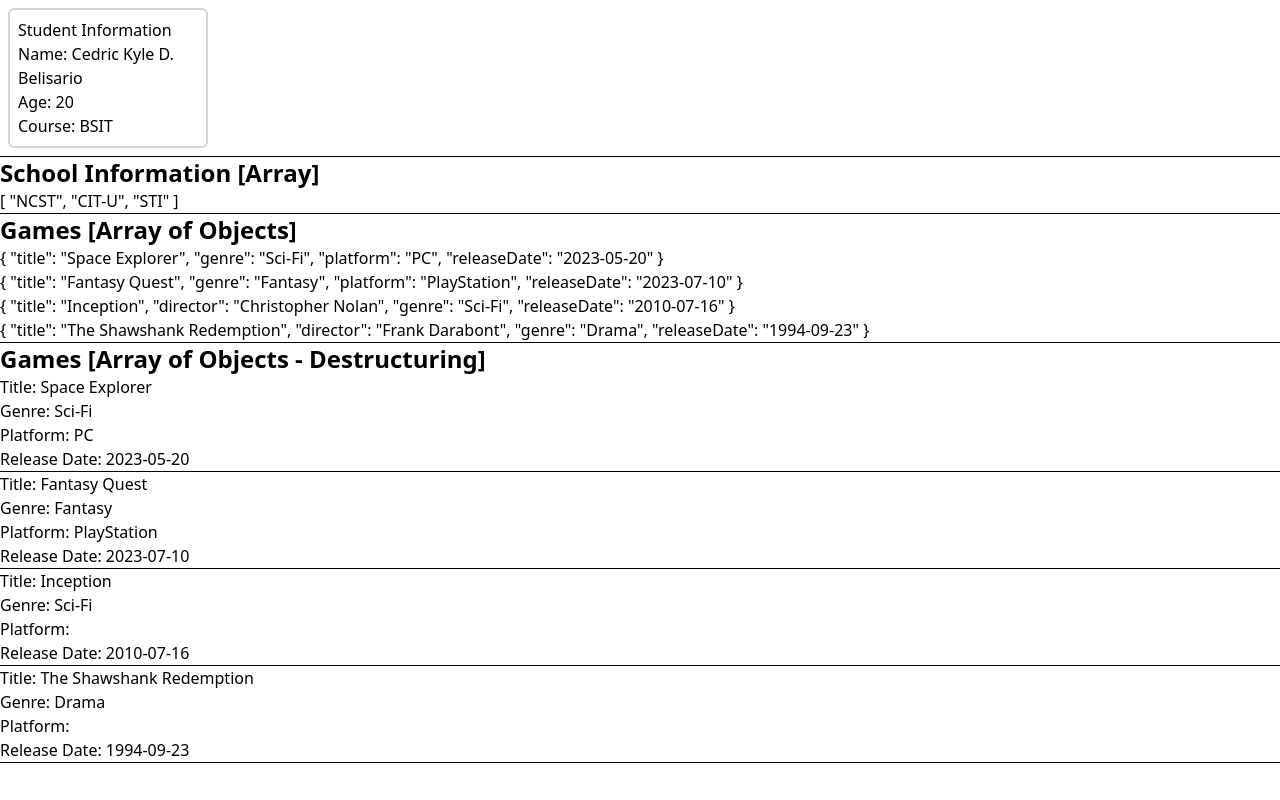
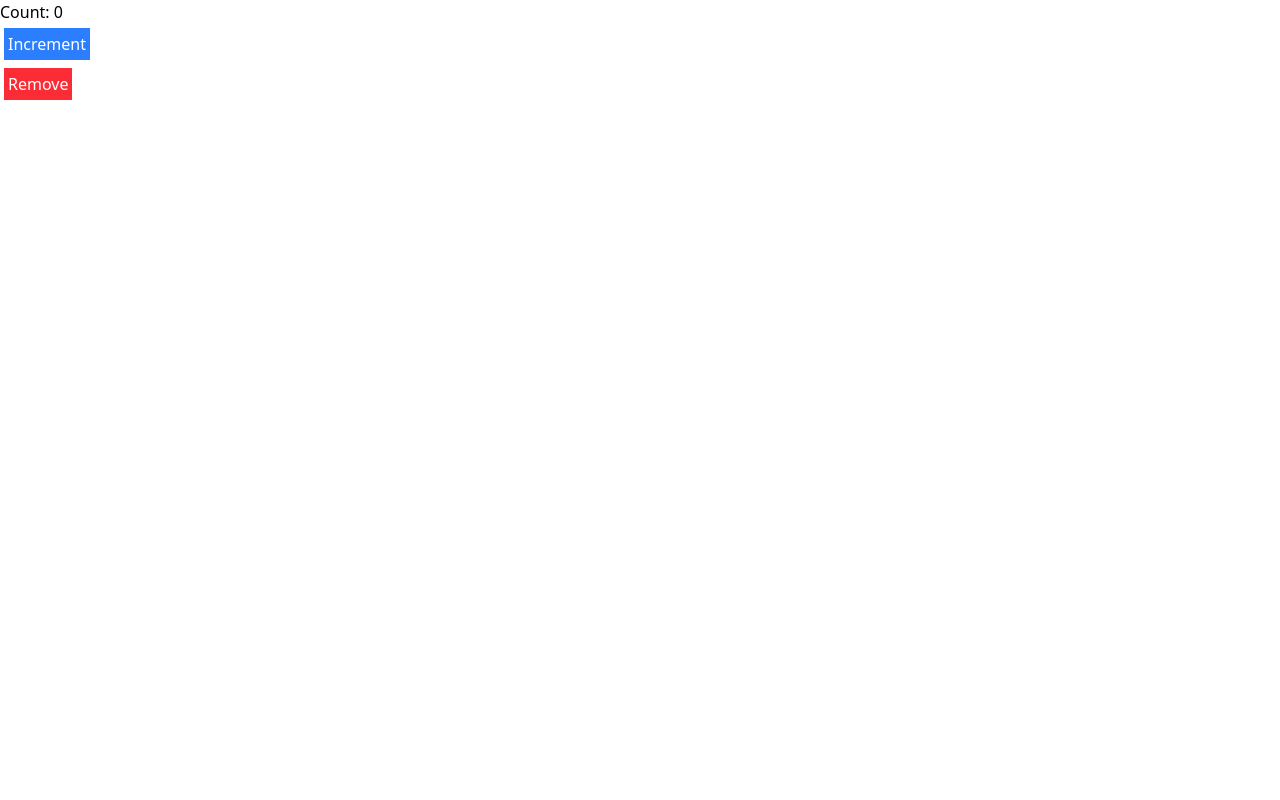
Before and after one commit to CedricKyle/my-vue-journey, a Vue app: page / in a window 1280 px wide. Built offline with nearby package versions, Linux system fonts and the light colour scheme.

Commit message:
lifecycle hooks with conditional rendering

```diff
--- a/src/App.vue
+++ b/src/App.vue
@@ -1,46 +1,15 @@
 <script setup>
-import SchoolComponent from './components/provide and inject/SchoolComponent.vue';
-import { provide } from 'vue';
+import LifeCycleHooks from './components/LifeCycleHooks.vue';
+import { ref } from 'vue';
 
-const studentInfo = {
-  name:'Cedric Kyle D. Belisario',
-  age:20,
-  course:'BSIT'
+const show = ref(true);
+
+const remove = () => {
+  show.value = false;
 }
-
-provide('schoolInfo', ['NCST', 'CIT-U', 'STI'])
-
-const games = [
-  {
-    title: 'Space Explorer',
-    genre: 'Sci-Fi',
-    platform: 'PC',
-    releaseDate: '2023-05-20'
-  },
-  {
-    title: 'Fantasy Quest',
-    genre: 'Fantasy',
-    platform: 'PlayStation',
-    releaseDate: '2023-07-10'
-  },
-  {
-    title: 'Inception',
-    director: 'Christopher Nolan',
-    genre: 'Sci-Fi',
-    releaseDate: '2010-07-16'
-  },
-  {
-    title: 'The Shawshank Redemption',
-    director: 'Frank Darabont',
-    genre: 'Drama',
-    releaseDate: '1994-09-23'
-  }
-]
-
-provide('studentInfo', studentInfo);
-provide('games', games);
 </script>
 
 <template>
-  <SchoolComponent />
+  <LifeCycleHooks v-if="show" />
+  <button @click="remove" class="p-1 bg-red-500 m-1 text-white">Remove</button>
 </template>
--- /dev/null
+++ b/src/components/LifeCycleHooks.vue
@@ -0,0 +1,65 @@
+<script setup>
+import {
+  ref,
+  onBeforeMount,
+  onMounted,
+  onBeforeUpdate,
+  onUpdated,
+  onBeforeUnmount,
+  onUnmounted} from 'vue';
+
+const count = ref(0);
+
+const increment = () => {
+  count.value++;
+}
+
+onBeforeMount(() => {
+  console.log('data has about to be mount');
+})
+
+onMounted(() => {
+  console.log('data has been mounted');
+})
+
+onBeforeUpdate(() => {
+  console.log('data has about to be updated');
+})
+
+onUpdated(() => {
+  console.log('data has been updated');
+})
+
+onBeforeUnmount(() => {
+  console.log('data has about to be unmounted');
+})
+
+onUnmounted(() => {
+  console.log('data has been unmounted');
+})
+</script>
+
+<template>
+  <div>
+    <h1>Count: {{ count }}</h1>
+    <button @click="increment" class="p-1 bg-blue-500 m-1 text-white">Increment</button>
+  </div>
+</template>
+
+<!--App.vue-->
+
+<!-- <script setup>
+import LifeCycleHooks from './components/LifeCycleHooks.vue';
+import { ref } from 'vue';
+
+const show = ref(true);
+
+const remove = () => {
+  show.value = false;
+}
+</script>
+
+<template>
+  <LifeCycleHooks v-if="show" />
+  <button @click="remove" class="p-1 bg-red-500 m-1 text-white">Remove</button>
+</template>  -->
```
